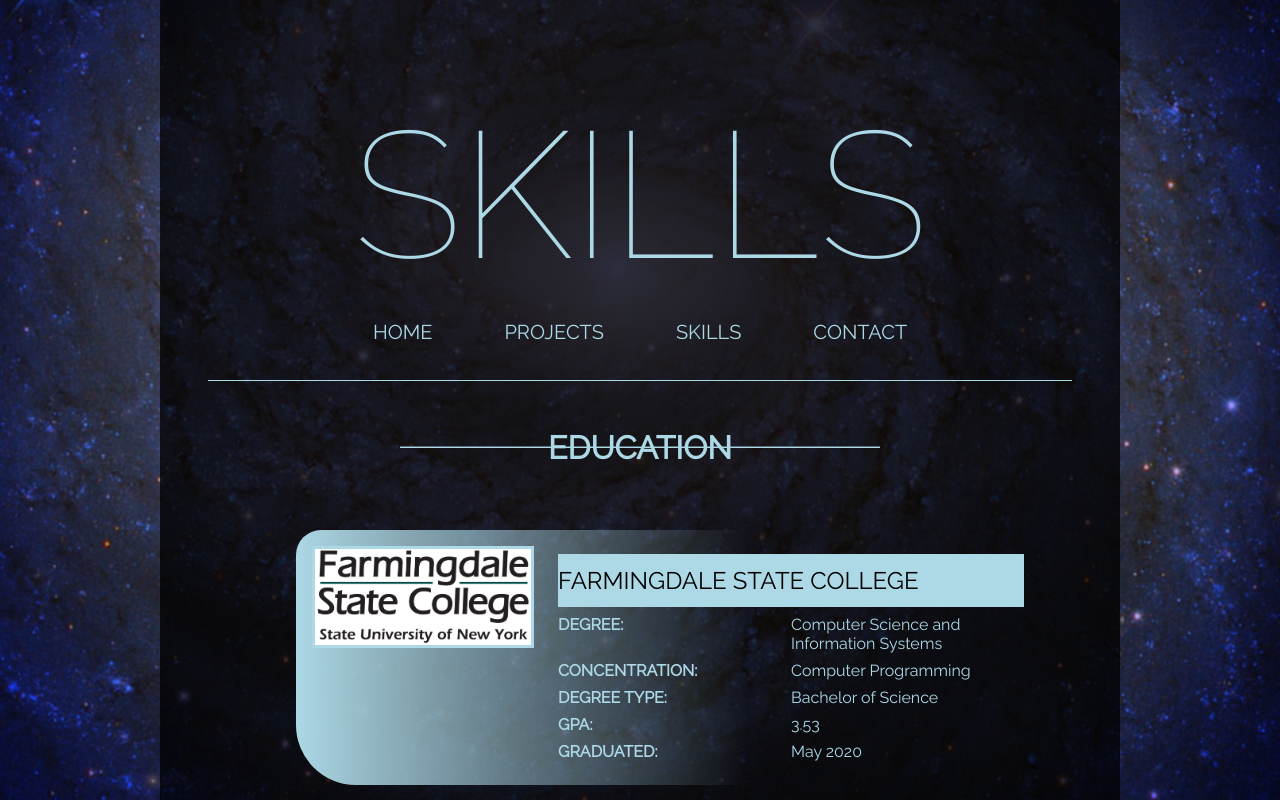
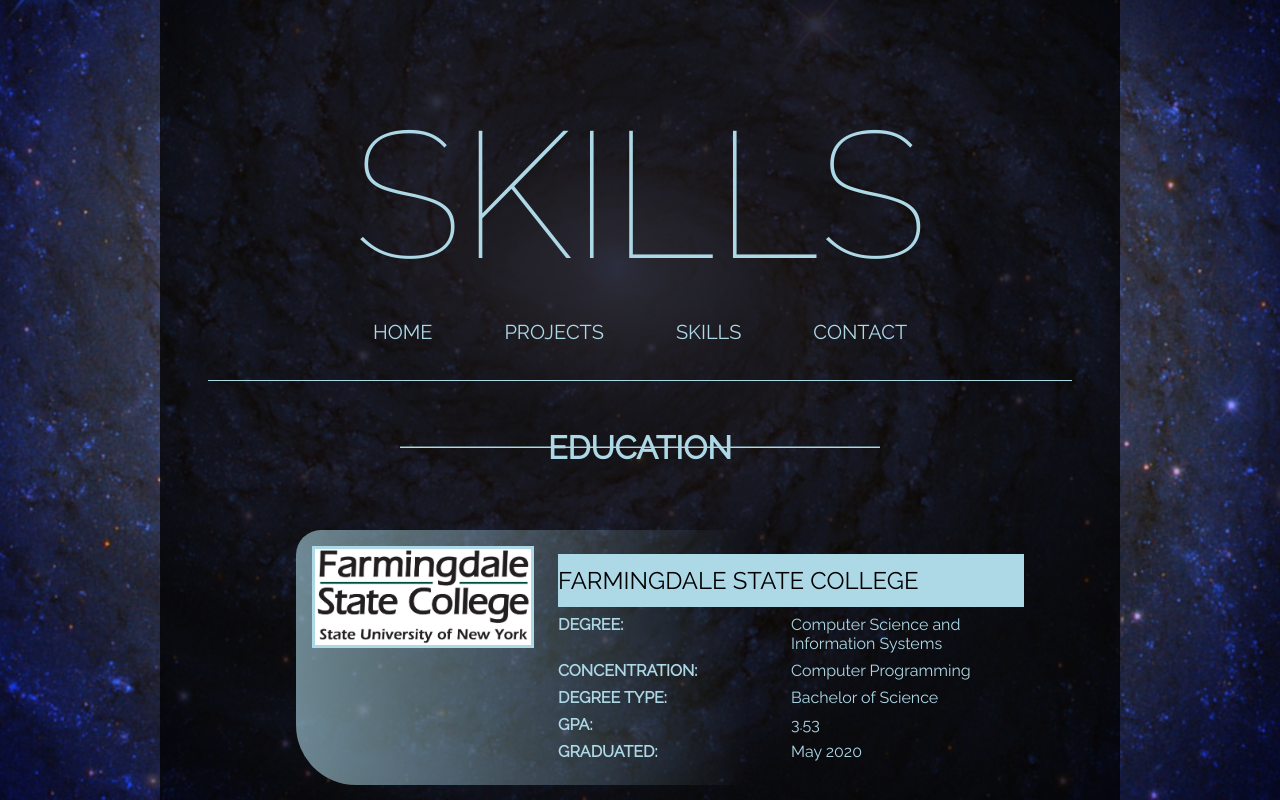
Before and after one commit to BranBer/MyPortfolioSite, a React (Create React App) app: page /skills in a window 1280 px wide. Built offline with nearby package versions, Linux system fonts and the light colour scheme.

Commit message:
Scrollbar changes, added back button on project page

```diff
--- a/src/Components/GalleryImage/GalleryImage.js
+++ b/src/Components/GalleryImage/GalleryImage.js
@@ -4,7 +4,6 @@ import {CSSTransition, TransitionGroup} from 'react-transition-group';
 
 const GalleryImage = (props) =>
 {
-    //const [currentImage, updateCurrentImage] = useState(props.images);
     const [position, updatePosition] = useState(0);
 
     const cycleRight = () =>
@@ -28,9 +27,10 @@ const GalleryImage = (props) =>
                     classNames = "carousel"
                     timeout = {{enter: 750, exit: 750}}>
                     <div>
+                        {props.images.length>1?
                         <div className = {'RightCornerBand'}>
                             Click Here
-                        </div>
+                        </div>:null}
 
                         <img
                             className = {'CurrentImage'}
@@ -43,9 +43,10 @@ const GalleryImage = (props) =>
 
     return (
         <div className = 'GalleryImageContainer'>
+                {images.length > 1?
                 <div className = {'Right'} onClick = {cycleRight}>
 
-                </div>
+                </div>:null}
 
 
 
--- a/src/Components/ProjectPage/ProjectPage.js
+++ b/src/Components/ProjectPage/ProjectPage.js
@@ -3,6 +3,7 @@ import styles from './ProjectPage.module.scss';
 import GalleryImage from '../GalleryImage/GalleryImage';
 import GlobalNav from '../GlobalNav/GlobalNav';
 import {GlobalContext} from '../../Context/GlobalContext';
+import {useHistory} from 'react-router-dom';
 import axios from 'axios';
 
 const ProjectPage = (props) =>
@@ -12,6 +13,8 @@ const ProjectPage = (props) =>
     const [sum, updateSum] = useState(0);
 
     let myContext = useContext(GlobalContext);
+    let myHistory = useHistory();
+
     let title = props.match.params.title;
     let myProject = myContext.projects.filter((project) => {return project.title == title});
 
@@ -155,6 +158,14 @@ const ProjectPage = (props) =>
                     </div>
 
                     <br/>
+
+                    <hr/>
+
+                    <br/>
+
+                    <button onClick = {() => myHistory.goBack()}>⬅ Go Back</button>
+
+                    <br/>
                 </>:
                 null}
 
--- a/src/Components/ProjectPage/ProjectPage.module.scss
+++ b/src/Components/ProjectPage/ProjectPage.module.scss
@@ -57,6 +57,17 @@
             text-align: left;
             padding-left: 1em;
             border-left: 3px solid $base-color;
+        }
+
+        button{
+            padding: 1em;
+            background-color: $base-color;
+
+            transition: transform .25s linear;
+
+            &:hover{
+                transform: scale(1.15);
+            }
         }
 
         .LanguageContainer
--- a/src/Components/Skills/Skills.module.scss
+++ b/src/Components/Skills/Skills.module.scss
@@ -108,7 +108,7 @@
 
                 padding: 1em;
 
-                background: linear-gradient(to right, $base-color, rgba(0,0,0,0) 60%);
+                background: linear-gradient(to right, rgba(173, 216, 230, .6), rgba(0,0,0,0) 60%);
                 //border: 1px solid $base-color;
                 border-radius: 25px 60px;
 
@@ -184,11 +184,12 @@
                 //background-color: $base-color;
                 color: $base-color;
 
-                background: linear-gradient(to bottom, $base-color, rgba(0,0,0,0) 50%);
+                background: linear-gradient(to bottom, rgba(173, 216, 230, .6), rgba(0,0,0,0) 50%);
 
                 h3{
                     background-color: transparent;
                     color: black;
+                    font-size: 24px;
                     width: 100%;
                     padding: .25em 0 .25em 0;
                     margin: 0;
@@ -198,15 +199,14 @@
                     display: row;
                     align-items: center;
                     justify-content: flex-start;
-                    font-weight: 500;
                     margin: .25em;
+                    font-size: 16px;
+                    font-weight: bold;
                 }
 
                 &:hover{
                     transform: scale(1.1);
                 }
-
-
             }
         }
     }
--- a/src/Designs/_Base.scss
+++ b/src/Designs/_Base.scss
@@ -23,8 +23,13 @@ button
 }
 
 ::-webkit-scrollbar{
-    width: 0;
+    width: 10px;
 
+}
+
+::-webkit-scrollbar-track{
+    background-color: transparent;
+    width: 10px;
 }
 
 ::-webkit-scrollbar-corner{
@@ -33,5 +38,6 @@ button
 
 ::-webkit-scrollbar-thumb
 {
-
+    background-color: rgba(173, 216, 230, .2);
+    border-radius: 200px;
 }
```
